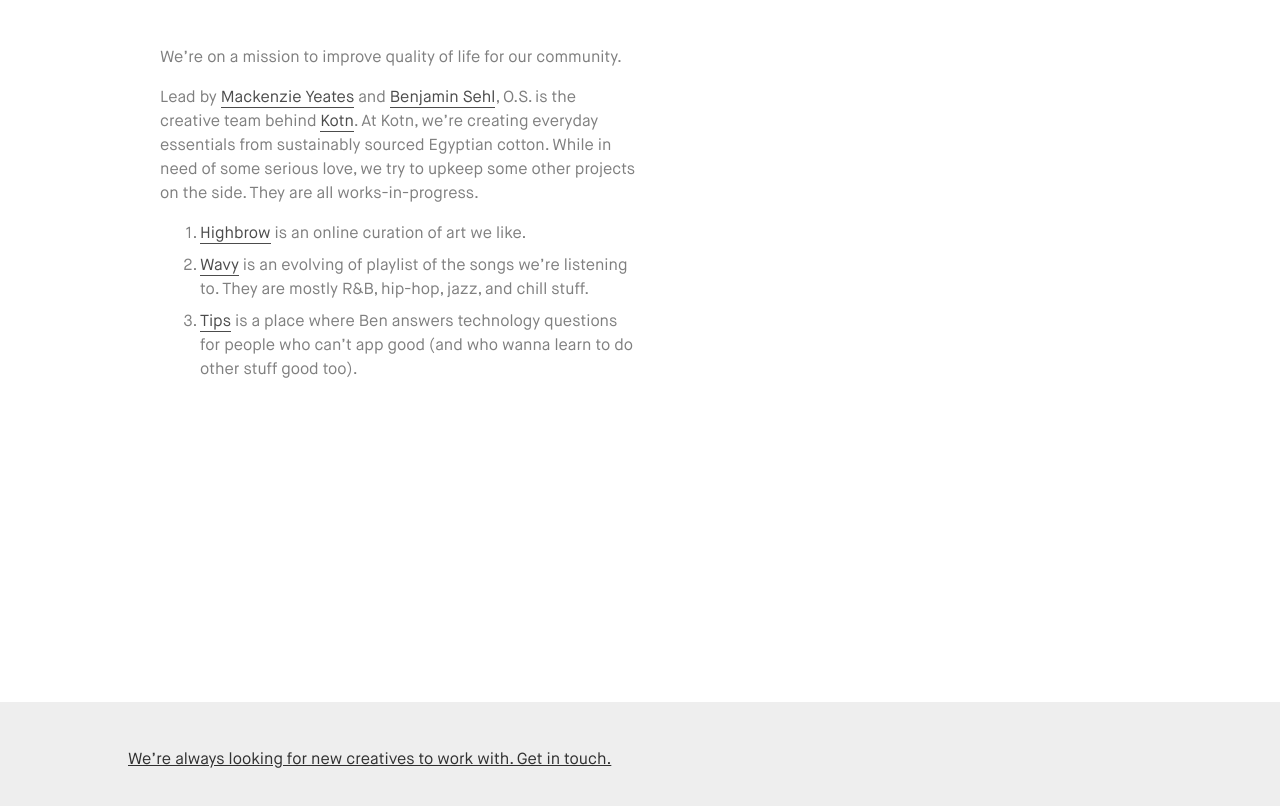
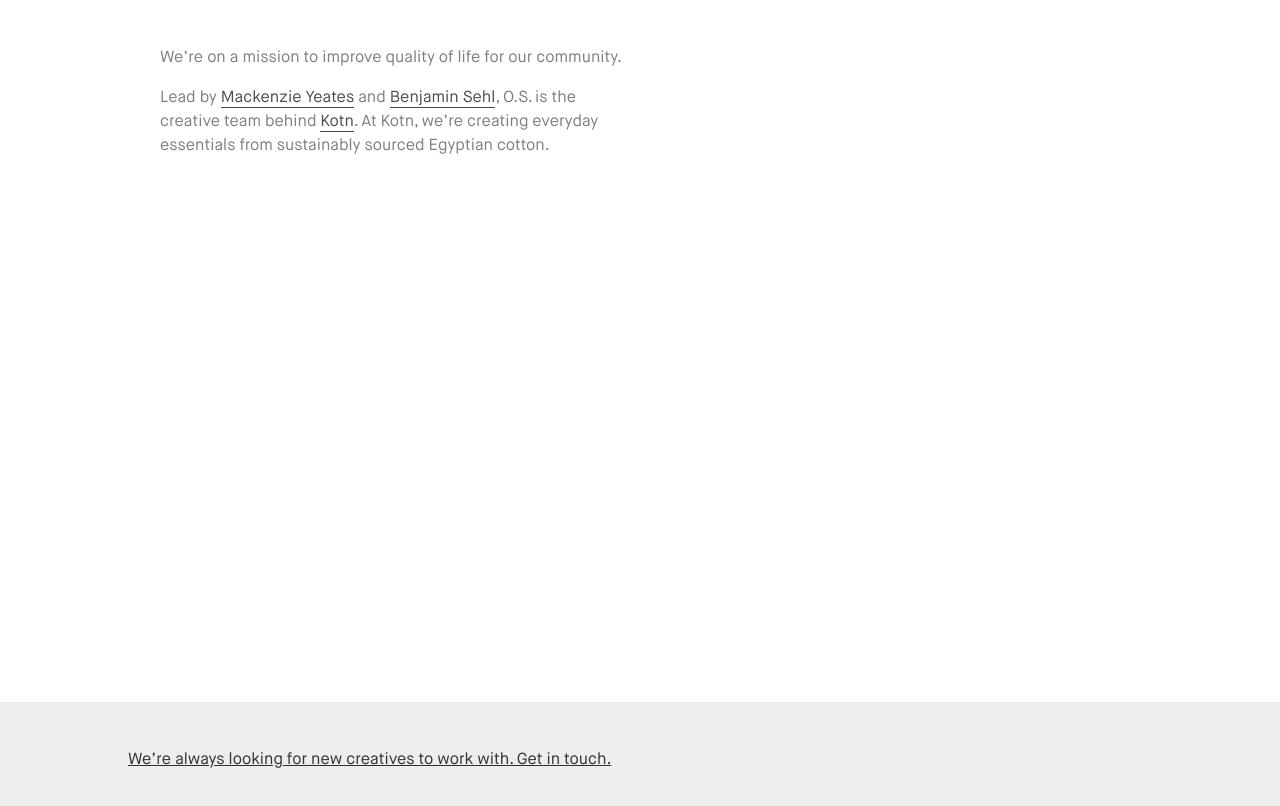
Before and after one commit to ordinarystudios/ordinarystudios.github.io, a website: page index.html in a window 1280 px wide. Shown: the part 98-904 px from the top of the page. Drawn offline with nearby package versions, Linux system fonts and the light colour scheme.

Commit message:
remove side projects until relaunched

```diff
--- a/index.html
+++ b/index.html
@@ -24,13 +24,13 @@
         <section class="ph4 content mw8 center black-50 lh-copy">
           <p class="measure">We&rsquo;re on a mission to improve quality of life for our community.</p>
 
-          <p class="measure">Lead by <a class="black-70 bb no-underline" href="//instagram.com/mackenzieyeates">Mackenzie Yeates</a> and <a class="black-70 bb no-underline" href="//instagram.com/benjaminsehl">Benjamin Sehl</a>, O.S. is the creative team behind <a class="black-70 bb no-underline" href="//kotn.com">Kotn</a>. At Kotn, we&rsquo;re creating everyday essentials from sustainably sourced Egyptian cotton. While in need of some serious love, we try to upkeep some other projects on the side. They are all works-in-progress.</p>
+          <p class="measure">Lead by <a class="black-70 bb no-underline" href="//instagram.com/mackenzieyeates">Mackenzie Yeates</a> and <a class="black-70 bb no-underline" href="//instagram.com/benjaminsehl">Benjamin Sehl</a>, O.S. is the creative team behind <a class="black-70 bb no-underline" href="//kotn.com">Kotn</a>. At Kotn, we&rsquo;re creating everyday essentials from sustainably sourced Egyptian cotton.</p>
 
-          <ol class="measure">
+          <!-- <ol class="measure">
             <li class="mb2"><a class="black-70 bb no-underline" href="//highbrow.af">Highbrow</a> is an online curation of art we like.</li>
             <li class="mb2"><a class="black-70 bb no-underline" href="//wavy.fm">Wavy</a> is an evolving of playlist of the songs we&rsquo;re listening to. They are mostly R&amp;B, hip-hop, jazz, and chill stuff.</li>
             <li class="mb2"><a class="black-70 bb no-underline" href="//benjamin.tips">Tips</a> is a place where Ben answers technology questions for people who can&rsquo;t app good (and who wanna learn to do other stuff good too).</li>
-          </ol>
+          </ol> -->
         </section>
       </main>
 
```
